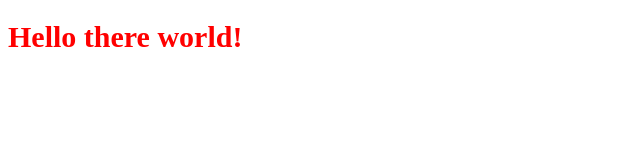
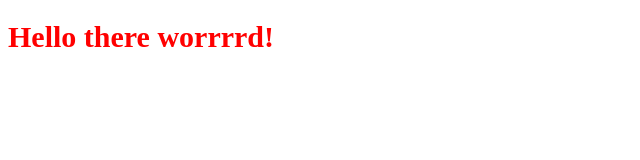
Before and after one commit to bspetzler/static-page-demo, a plain HTML site: page index.html in a window 1280 px wide. Shown: the full height of the page, 0-640 px from the left. Drawn offline with Linux system fonts and the light colour scheme.

Commit message:
goot sds poopstiff

```diff
--- a/index.html
+++ b/index.html
@@ -5,6 +5,6 @@
   <link rel="stylesheet" type="text/css" href="./main.css">
 </head>
 <body>
-  <h1>Hello there world!</h1>
+  <h1>Hello there worrrrd!</h1>
 </body>
 </html>
```
